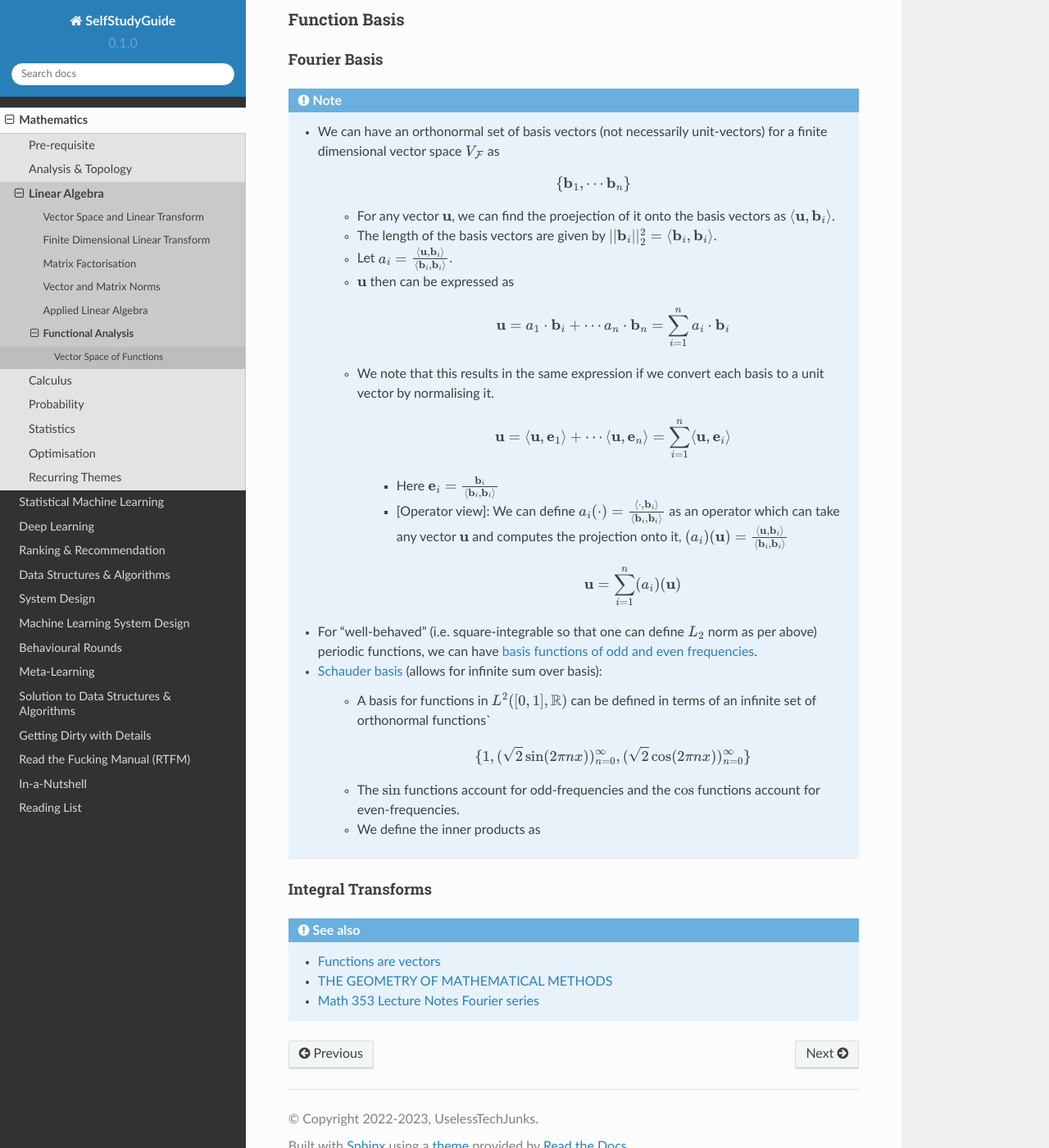
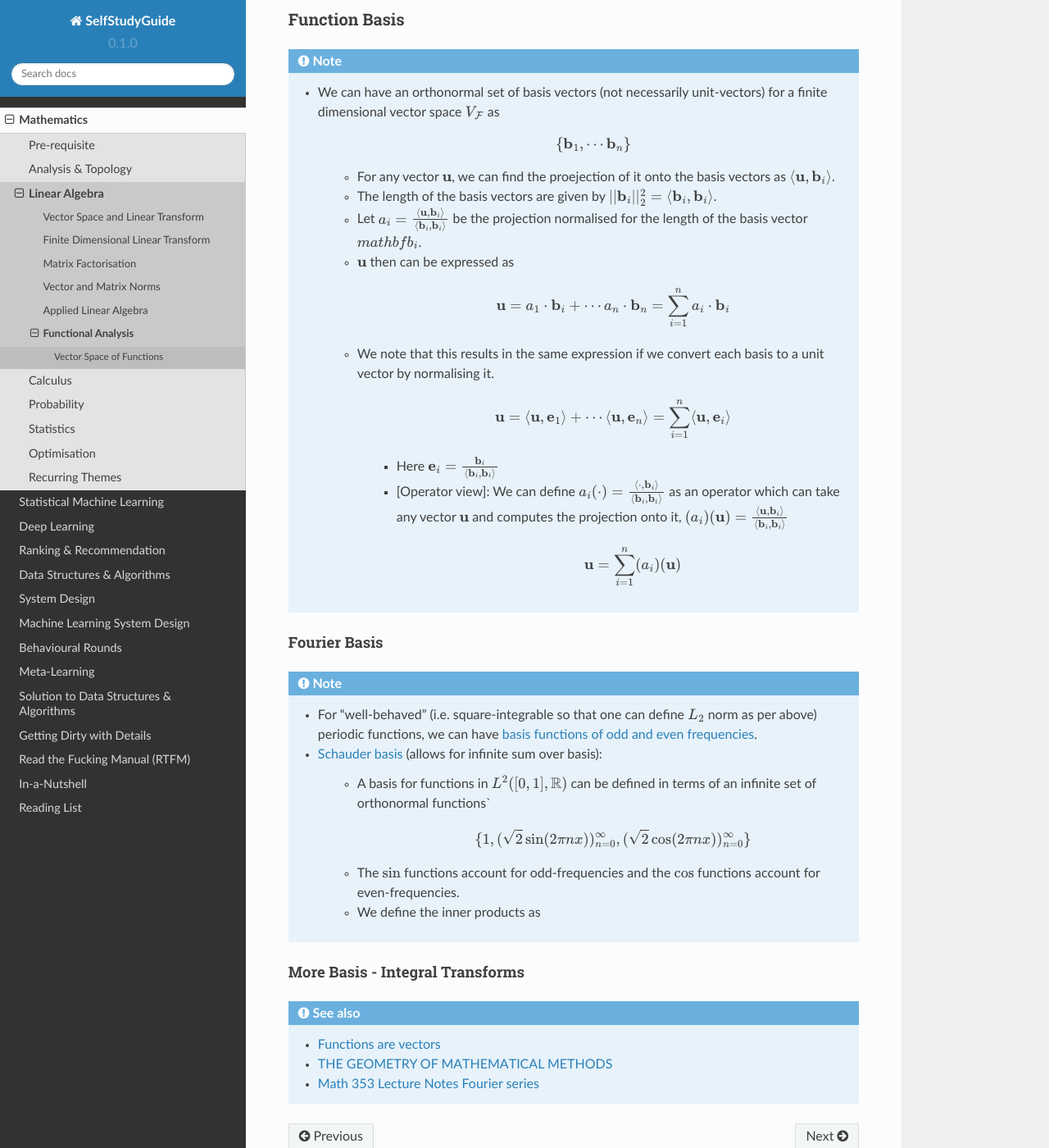
Before and after one commit to uselesstechjunks/leetcode, a Sphinx documentation site: the page built from docs/source/math/linalg/funan.rst, in a window 1280 px wide and 1400 px high, scrolled down 3214 px. Shown: the whole window at 82% size. Built offline with Sphinx 7.4.7 and the Read the Docs theme 2.0.0, drawn with Linux system fonts in a browser that asks for light colours.

Commit message:
Update funan.rst

```diff
--- a/docs/source/math/linalg/funan.rst
+++ b/docs/source/math/linalg/funan.rst
@@ -112,7 +110,7 @@ Fourier Basis
 
 		* For any vector :math:`\mathbf{u}`, we can find the proejection of it onto the basis vectors as :math:`\langle\mathbf{u},\mathbf{b}_i\rangle`.
 		* The length of the basis vectors are given by :math:`||\mathbf{b}_i||_2^2=\langle\mathbf{b}_i,\mathbf{b}_i\rangle`.
-		* Let :math:`a_i=\frac{\langle\mathbf{u},\mathbf{b}_i\rangle}{\langle\mathbf{b}_i,\mathbf{b}_i\rangle}`.
+		* Let :math:`a_i=\frac{\langle\mathbf{u},\mathbf{b}_i\rangle}{\langle\mathbf{b}_i,\mathbf{b}_i\rangle}` be the projection normalised for the length of the basis vector :math:`mathbf{b}_i`.
 		* :math:`\mathbf{u}` then can be expressed as
 
 			.. math:: \mathbf{u}=a_1\cdot\mathbf{b}_i+\cdots a_n\cdot\mathbf{b}_n=\sum_{i=1}^na_i\cdot\mathbf{b}_i
@@ -124,6 +122,10 @@ Fourier Basis
 			* [Operator view]: We can define :math:`a_i(\cdot)=\frac{\langle\cdot,\mathbf{b}_i\rangle}{\langle\mathbf{b}_i,\mathbf{b}_i\rangle}` as an operator which can take any vector :math:`\mathbf{u}` and computes the projection onto it, :math:`(a_i)(\mathbf{u})=\frac{\langle\mathbf{u},\mathbf{b}_i\rangle}{\langle\mathbf{b}_i,\mathbf{b}_i\rangle}`
 
 				.. math:: \mathbf{u}=\sum_{i=1}^n(a_i)(\mathbf{u})
+
+Fourier Basis
+--------------------------------------------------------------------------------
+.. note::
 	* For "well-behaved" (i.e. square-integrable so that one can define :math:`L_2` norm as per above) periodic functions, we can have `basis functions of odd and even frequencies <https://math.stackexchange.com/a/32663>`_.
 	* `Schauder basis <https://en.wikipedia.org/wiki/Schauder_basis>`_ (allows for infinite sum over basis):
 
@@ -133,7 +135,7 @@ Fourier Basis
 		* The :math:`\sin` functions account for odd-frequencies and the :math:`\cos` functions account for even-frequencies.
 		* We define the inner products as
 
-Integral Transforms
+More Basis - Integral Transforms
 --------------------------------------------------------------------------------
 
 .. seealso::
```
Also changed, not shown: other parts of docs/source/math/linalg/funan.rst (+0 -2 lines).
